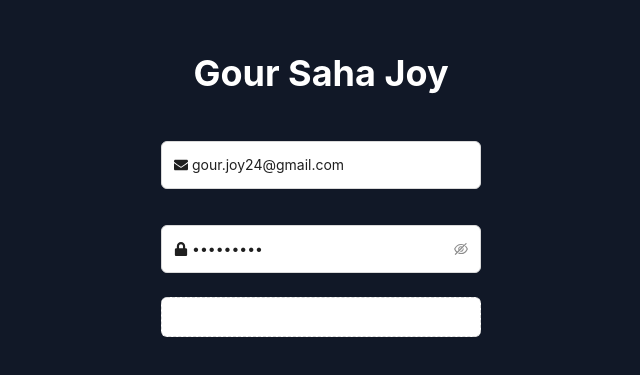
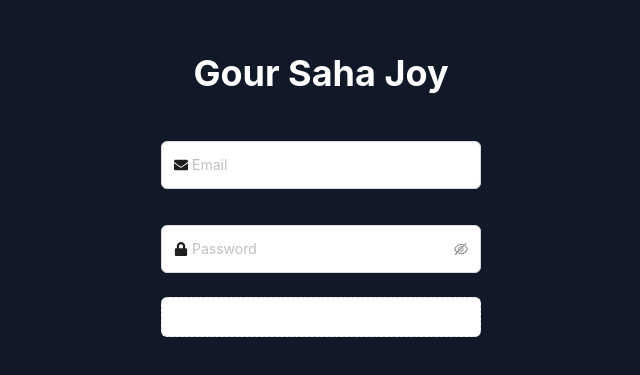
Before and after one commit to gsjoy24/portfolio-panel, a React (Vite) app: page /login in a window 1280 px wide. Shown: the part 193-568 px from the top of the page, without its empty margins (319-959 px from the left). Built offline with nearby package versions, Linux system fonts and the light colour scheme; no server answers.

Commit message:
updated thinks

```diff
--- a/src/pages/AddProject.tsx
+++ b/src/pages/AddProject.tsx
@@ -34,7 +34,7 @@ const AddProject = () => {
 			<Form form={form} onFinish={onFinish}>
 				<label htmlFor='title'>Title</label>
 				<Form.Item name='title'>
-					<Input className='p-3 mt-2' placeholder='Phone' />
+					<Input className='p-3 mt-2' placeholder='Title' />
 				</Form.Item>
 
 				<label htmlFor='frontEndTech'>Frontend Tech</label>
--- a/src/pages/Login.tsx
+++ b/src/pages/Login.tsx
@@ -39,22 +39,10 @@ const Login = () => {
 			toast.error((error as any)?.data?.message || 'Something went wrong!');
 		}
 	};
-	// ! This is the default values for the form fields if needed
-	const defaultValues = {
-		email: 'gour.joy24@gmail.com',
-		password: 'GSJoy@Dev'
-	};
 
 	return (
 		<div className='bg-gray-900 flex flex-col justify-center items-center h-[100vh]'>
-			<Form
-				className='max-w-80 w-full'
-				form={form}
-				name='horizontal_login'
-				layout='vertical'
-				onFinish={onFinish}
-				initialValues={defaultValues}
-			>
+			<Form className='max-w-80 w-full' form={form} name='horizontal_login' layout='vertical' onFinish={onFinish}>
 				<h1 className='text-white text-4xl font-bold text-center mb-12'>Gour Saha Joy</h1>
 				<Form.Item name='email' rules={[{ required: true, message: 'Please input your email!' }]}>
 					<Input className='p-3' prefix={<FaEnvelope className='site-form-item-icon' />} placeholder='Email' />
--- a/src/pages/UpdateBlog.tsx
+++ b/src/pages/UpdateBlog.tsx
@@ -1,5 +1,5 @@
 import { Button, Form, Input, Spin } from 'antd';
-import { useState } from 'react';
+import { useEffect, useState } from 'react';
 import { useNavigate, useParams } from 'react-router-dom';
 import { toast } from 'sonner';
 import TextEditor from '../components/TextEditor';
@@ -8,14 +8,19 @@ import { useGetBlogQuery, useUpdateBlogMutation } from '../redux/features/auth/b
 const UpdateBlog = () => {
 	const { id } = useParams();
 	const [form] = Form.useForm();
-	const [description, setDescription] = useState<string>('');
+	const [content, setContent] = useState<string>('');
 	const { data, isFetching } = useGetBlogQuery(id);
 	const [updateBlog, { isLoading }] = useUpdateBlogMutation();
 	const navigate = useNavigate();
-	const { content, ...restData } = data?.data;
+	useEffect(() => {
+		if (data?.data) {
+			const { content } = data.data;
+			setContent(content);
+		}
+	}, [data]);
 
 	const onFinish = async (data: any) => {
-		const modifiedInfo = { ...data, content: description };
+		const modifiedInfo = { ...data, content };
 
 		try {
 			const res = await updateBlog({
@@ -23,14 +28,12 @@ const UpdateBlog = () => {
 				data: modifiedInfo
 			}).unwrap();
 			if (res?.success) {
-				toast.success('Project updated successfully!');
+				toast.success('Blog updated successfully!');
 				navigate('/');
 			} else {
 				toast.error('Something went wrong!');
 			}
 		} catch (error: any) {
-			// console.log({ error });
-			// show error message
 			toast.error((error as any)?.data?.message || 'Something went wrong!');
 		}
 	};
@@ -40,7 +43,7 @@ const UpdateBlog = () => {
 	) : (
 		<div>
 			<h1 className='text-4xl font-bold text-center mb-12'>Update Blog</h1>
-			<Form form={form} onFinish={onFinish} initialValues={restData}>
+			<Form form={form} onFinish={onFinish} initialValues={data?.data}>
 				<label htmlFor='title'>Title</label>
 				<Form.Item name='title'>
 					<Input className='p-3 mt-2' placeholder='Title' />
@@ -52,7 +55,7 @@ const UpdateBlog = () => {
 				</Form.Item>
 
 				<label>Content</label>
-				<TextEditor content={content || ''} setContent={setDescription} />
+				<TextEditor content={content} setContent={setContent} />
 				<Form.Item shouldUpdate>
 					{() => (
 						<Button className='p-2 h-max mt-5' type='dashed' htmlType='submit' block>
--- a/src/pages/UpdateProfile.tsx
+++ b/src/pages/UpdateProfile.tsx
@@ -86,23 +86,23 @@ const UpdateProfile = () => {
 				<h2 className='text-2xl font-bold text-center mb-6'>Social Links</h2>
 				<label htmlFor='facebook'>Facebook</label>
 				<Form.Item name='facebook'>
-					<Input className='p-3 mt-2' placeholder='Social Links' />
+					<Input className='p-3 mt-2' placeholder='https://facebook.com/' />
 				</Form.Item>
 				<label htmlFor='linkedin'>LinkedIn</label>
 				<Form.Item name='linkedin'>
-					<Input className='p-3 mt-2' placeholder='Social Links' />
+					<Input className='p-3 mt-2' placeholder='https://linkedin.com/in/' />
 				</Form.Item>
 				<label htmlFor='youtube'>YouTube</label>
 				<Form.Item name='youtube'>
-					<Input className='p-3 mt-2' placeholder='Social Links' />
+					<Input className='p-3 mt-2' placeholder='https://youtube.com/' />
 				</Form.Item>
 				<label htmlFor='x'>X</label>
 				<Form.Item name='x'>
-					<Input className='p-3 mt-2' placeholder='Social Links' />
+					<Input className='p-3 mt-2' placeholder='https://x.com/' />
 				</Form.Item>
 				<label htmlFor='github'>GitHub</label>
 				<Form.Item name='github'>
-					<Input className='p-3 mt-2' placeholder='Social Links' />
+					<Input className='p-3 mt-2' placeholder='https://github.com/' />
 				</Form.Item>
 			</Form>
 
--- a/src/pages/UpdateProject.tsx
+++ b/src/pages/UpdateProject.tsx
@@ -1,5 +1,5 @@
 import { Button, Form, Input, Spin } from 'antd';
-import { useState } from 'react';
+import { useEffect, useState } from 'react';
 import { useNavigate, useParams } from 'react-router-dom';
 import { toast } from 'sonner';
 import TextEditor from '../components/TextEditor';
@@ -7,15 +7,21 @@ import { useGetProjectQuery, useUpdateProjectMutation } from '../redux/features/
 
 const UpdateProject = () => {
 	const { id } = useParams();
+	const navigate = useNavigate();
 	const [form] = Form.useForm();
-	const [content, setContent] = useState<string>('');
+	const [description, setDescription] = useState<string>('');
 	const { data, isFetching } = useGetProjectQuery(id);
 	const [updateProject, { isLoading }] = useUpdateProjectMutation();
-	const navigate = useNavigate();
-	const { description, ...restData } = data?.data;
+
+	useEffect(() => {
+		if (data?.data) {
+			const { description } = data.data;
+			setDescription(description);
+		}
+	}, [data]);
 
 	const onFinish = async (data: any) => {
-		const modifiedInfo = { ...data, description: content };
+		const modifiedInfo = { ...data, description };
 
 		try {
 			const res = await updateProject({
@@ -24,13 +30,11 @@ const UpdateProject = () => {
 			}).unwrap();
 			if (res?.success) {
 				toast.success('Project updated successfully!');
-				navigate('/');
+				navigate('/projects');
 			} else {
 				toast.error('Something went wrong!');
 			}
 		} catch (error: any) {
-			// console.log({ error });
-			// show error message
 			toast.error((error as any)?.data?.message || 'Something went wrong!');
 		}
 	};
@@ -40,7 +44,7 @@ const UpdateProject = () => {
 	) : (
 		<div>
 			<h1 className='text-4xl font-bold text-center mb-12'>Add Project</h1>
-			<Form form={form} onFinish={onFinish} initialValues={restData}>
+			<Form form={form} onFinish={onFinish} initialValues={data?.data}>
 				<label htmlFor='title'>Title</label>
 				<Form.Item name='title'>
 					<Input className='p-3 mt-2' placeholder='Phone' />
@@ -82,7 +86,7 @@ const UpdateProject = () => {
 				</Form.Item>
 
 				<label>Description</label>
-				<TextEditor content={description} setContent={setContent} />
+				<TextEditor content={description} setContent={setDescription} />
 				<Form.Item shouldUpdate>
 					{() => (
 						<Button className='p-2 h-max mt-5' type='dashed' htmlType='submit' block>
--- a/src/redux/api/baseApi.ts
+++ b/src/redux/api/baseApi.ts
@@ -15,6 +15,6 @@ const baseQuery = fetchBaseQuery({
 export const baseApi = createApi({
 	reducerPath: 'baseApi',
 	baseQuery: baseQuery,
-	tagTypes: ['profile', 'blogs', 'projects'],
+	tagTypes: ['profile', 'blogs', 'blog', 'projects', 'project'],
 	endpoints: () => ({})
 });
--- a/src/redux/features/auth/blogApi.ts
+++ b/src/redux/features/auth/blogApi.ts
@@ -7,7 +7,8 @@ const blogApi = baseApi.injectEndpoints({
 				url: '/blogs',
 				method: 'POST',
 				body: data
-			})
+			}),
+			invalidatesTags: ['blogs']
 		}),
 
 		getBlogs: builder.query({
@@ -22,7 +23,8 @@ const blogApi = baseApi.injectEndpoints({
 			query: (id) => ({
 				url: `/blogs/${id}`,
 				method: 'GET'
-			})
+			}),
+			providesTags: ['blog']
 		}),
 
 		deleteBlog: builder.mutation({
@@ -30,7 +32,7 @@ const blogApi = baseApi.injectEndpoints({
 				url: `/blogs/${id}`,
 				method: 'DELETE'
 			}),
-			invalidatesTags: ['blogs']
+			invalidatesTags: ['blogs', 'blog']
 		}),
 
 		updateBlog: builder.mutation({
@@ -38,7 +40,8 @@ const blogApi = baseApi.injectEndpoints({
 				url: `/blogs/${id}`,
 				method: 'PUT',
 				body: data
-			})
+			}),
+			invalidatesTags: ['blogs', 'blog']
 		})
 	})
 });
--- a/src/redux/features/auth/projectApi.ts
+++ b/src/redux/features/auth/projectApi.ts
@@ -7,7 +7,8 @@ const projectApi = baseApi.injectEndpoints({
 				url: '/projects',
 				method: 'POST',
 				body: data
-			})
+			}),
+			invalidatesTags: ['projects']
 		}),
 
 		getProjects: builder.query({
@@ -22,7 +23,8 @@ const projectApi = baseApi.injectEndpoints({
 			query: (id) => ({
 				url: `/projects/${id}`,
 				method: 'GET'
-			})
+			}),
+			providesTags: ['project']
 		}),
 
 		deleteProject: builder.mutation({
@@ -30,7 +32,7 @@ const projectApi = baseApi.injectEndpoints({
 				url: `/projects/${id}`,
 				method: 'DELETE'
 			}),
-			invalidatesTags: ['projects']
+			invalidatesTags: ['projects', 'project']
 		}),
 
 		updateProject: builder.mutation({
@@ -39,7 +41,7 @@ const projectApi = baseApi.injectEndpoints({
 				method: 'PUT',
 				body: data
 			}),
-			invalidatesTags: ['projects']
+			invalidatesTags: ['projects', 'project']
 		})
 	})
 });
```
